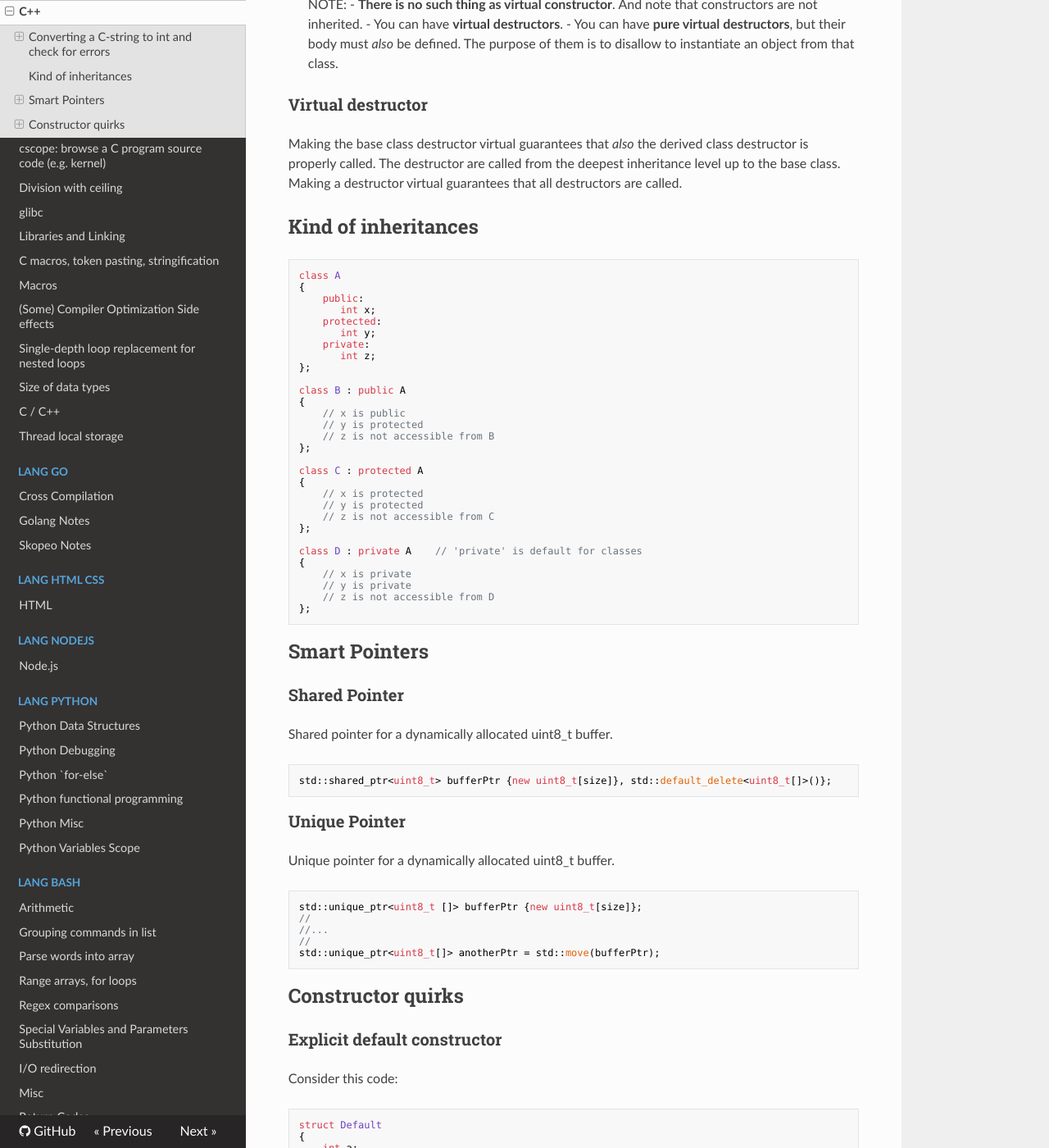
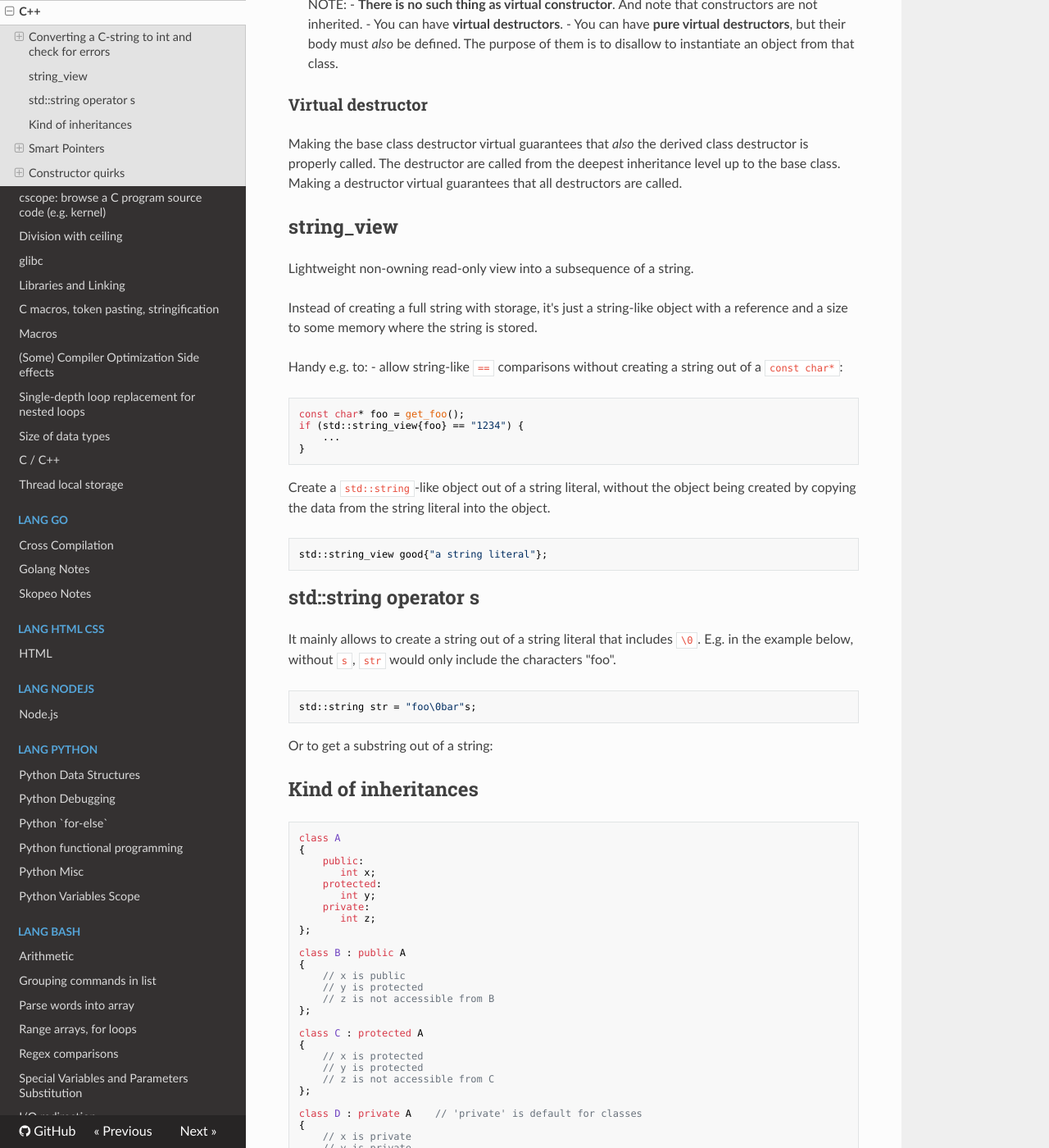
Before and after one commit to marcov/tech-notes, an MkDocs documentation site: the page built from docs/Lang-CXX/cpp.md, in a window 1280 px wide and 1400 px high, scrolled down 986 px. Shown: the whole window at 82% size. Built offline with MkDocs 1.6.1, drawn with Linux system fonts in a browser that asks for light colours; nearby versions of some CDN libraries.

Commit message:
new c++ stuff

````diff
--- a/docs/Lang-CXX/cpp.md
+++ b/docs/Lang-CXX/cpp.md
@@ -54,6 +54,38 @@ destructor is properly called. The destructor are called from the deepest inheri
 level up to the base class.
 Making a destructor virtual guarantees that all destructors are called.
 
+## string_view
+
+Lightweight non-owning read-only view into a subsequence of a string.
+
+Instead of creating a full string with storage, it's just a string-like object
+with a reference and a size to some memory where the string is stored.
+
+Handy e.g. to:
+- allow string-like `==` comparisons without creating a string out of a `const char*`:
+```cpp
+const char* foo = get_foo();
+if (std::string_view{foo} == "1234") {
+    ...
+}
+```
+
+Create a `std::string`-like object out of a string literal, without the object
+being created by copying the data from the string literal into the object.
+```cpp
+std::string_view good{"a string literal"};
+```
+
+## std::string operator s
+
+It mainly allows to create a string out of a string literal that includes `\0`.
+E.g. in the example below, without `s`, `str` would only include the characters
+"foo".
+```cpp
+std::string str = "foo\0bar"s;
+```
+
+Or to get a substring out of a string:
 ## Kind of inheritances
 ```
 class A
````
